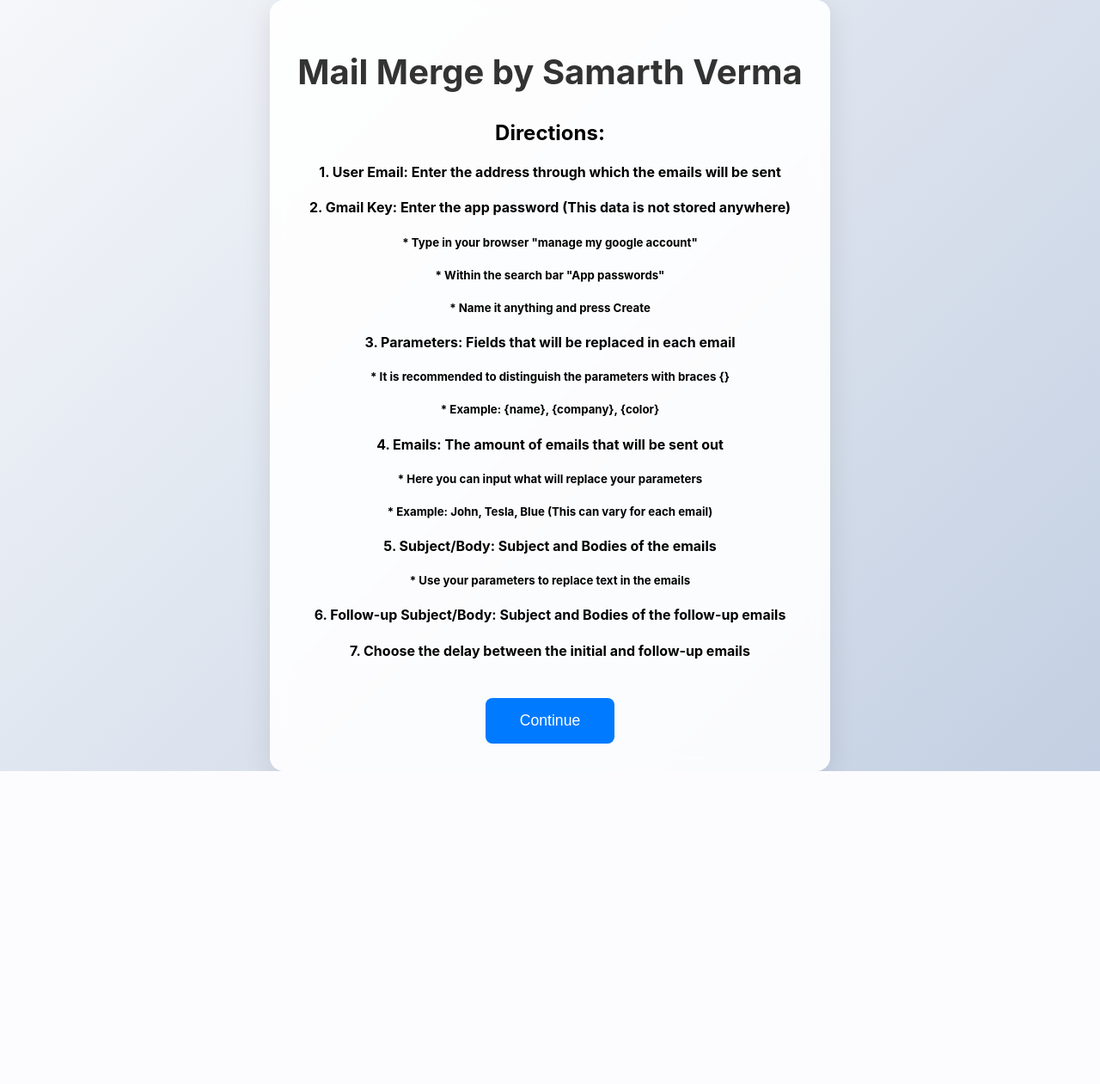
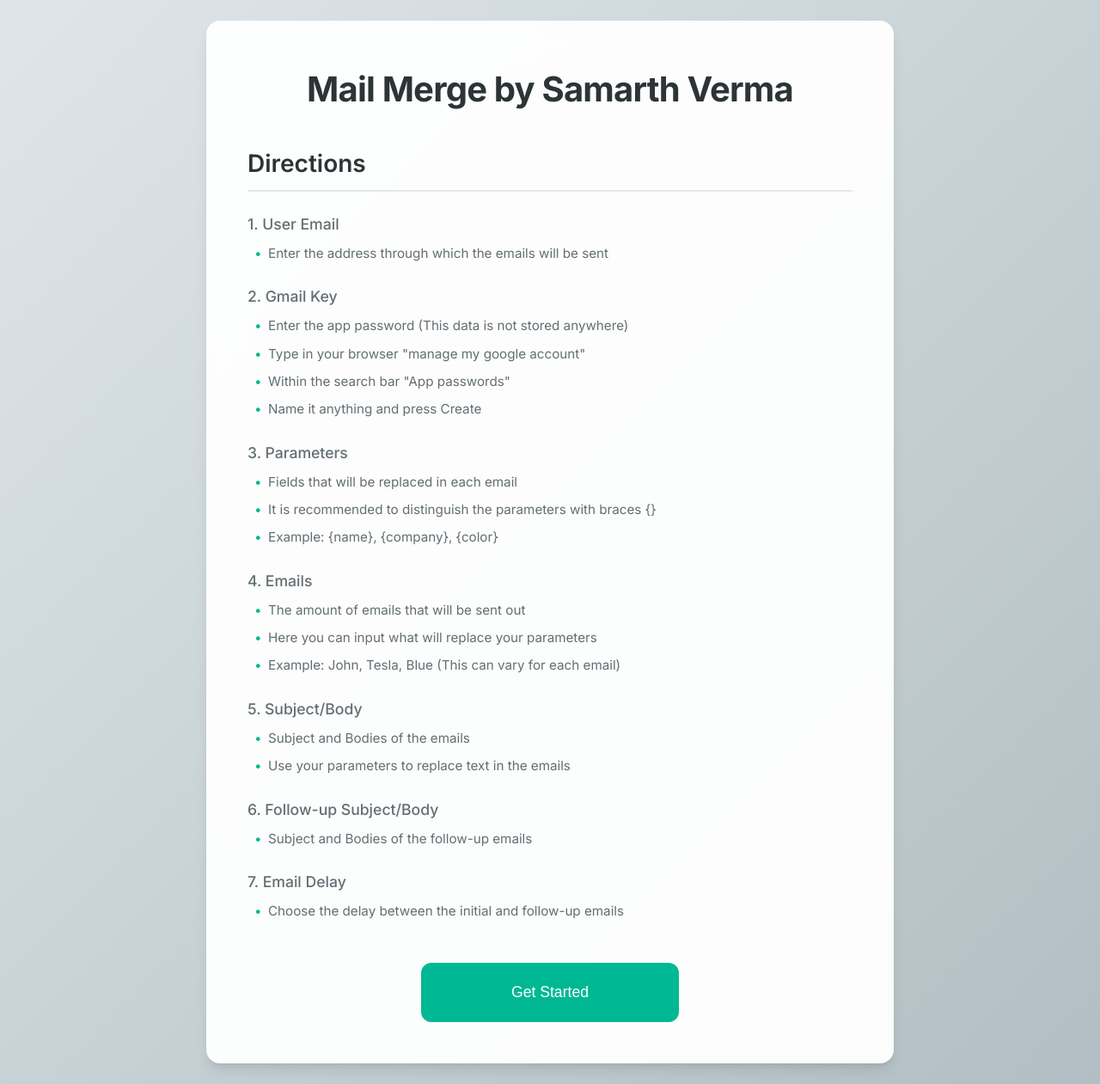
Before and after one commit to MaybeSam05/MailMerge, a Flask app: page / in a window 1280 px wide. Shown: the whole page at 86% size. Before the commit the page ends 897 px from the top, so only its background shows below. Run offline with Flask 3, Linux system fonts and the light colour scheme.

Commit message:
aesthetic changes

```diff
--- a/templates/index.html
+++ b/templates/index.html
@@ -4,81 +4,125 @@
     <meta charset="UTF-8" />
     <meta name="viewport" content="width=device-width, initial-scale=1.0" />
     <title>Mail Merge by Samarth Verma</title>
-    <link rel="stylesheet" href="{{ url_for('static', filename='styles.css') }}">
+    <link rel="preconnect" href="https://fonts.googleapis.com">
+    <link rel="preconnect" href="https://fonts.gstatic.com" crossorigin>
+    <link href="https://fonts.googleapis.com/css2?family=Inter:wght@300;400;500;600;700&display=swap" rel="stylesheet">
     <style>
-      body {
-        font-family: -apple-system, BlinkMacSystemFont, 'Segoe UI', Roboto, sans-serif;
+      :root {
+        --primary-color: #2D3436;
+        --secondary-color: #636E72;
+        --accent-color: #00B894;
+        --background-color: #F8FAFC;
+        --container-bg: rgba(255, 255, 255, 0.95);
+        --border-radius: 16px;
+        --spacing-xs: 0.5rem;
+        --spacing-sm: 1rem;
+        --spacing-md: 1.5rem;
+        --spacing-lg: 2rem;
+        --spacing-xl: 3rem;
+      }
+
+      * {
         margin: 0;
         padding: 0;
+        box-sizing: border-box;
+      }
+
+      body {
+        font-family: 'Inter', -apple-system, BlinkMacSystemFont, sans-serif;
+        line-height: 1.6;
+        color: var(--primary-color);
+        background: linear-gradient(135deg, #DFE6E9 0%, #B2BEC3 100%);
         min-height: 100vh;
         display: flex;
         justify-content: center;
         align-items: center;
-        background: linear-gradient(135deg, #f5f7fa 0%, #c3cfe2 100%);
+        padding: var(--spacing-md);
       }
 
       .container {
-        text-align: center;
-        padding: 2rem;
-        background: rgba(255, 255, 255, 0.9);
-        border-radius: 1rem;
-        box-shadow: 0 8px 32px rgba(0, 0, 0, 0.1);
-        backdrop-filter: blur(10px);
-        animation: fadeIn 0.6s ease-out;
+        max-width: 800px;
+        width: 100%;
+        background: var(--container-bg);
+        border-radius: var(--border-radius);
+        padding: var(--spacing-xl);
+        box-shadow:
+          0 10px 15px -3px rgba(0, 0, 0, 0.1),
+          0 4px 6px -2px rgba(0, 0, 0, 0.05);
+        backdrop-filter: blur(20px);
+        animation: slideUp 0.8s ease-out forwards;
       }
 
       h1 {
-        color: #333;
-        margin-bottom: 2rem;
         font-size: 2.5rem;
+        font-weight: 700;
+        color: var(--primary-color);
+        margin-bottom: var(--spacing-lg);
+        text-align: center;
+        letter-spacing: -0.02em;
       }
 
-      .platform-select {
-        margin: 1.5rem 0;
+      h2 {
+        font-size: 1.75rem;
+        font-weight: 600;
+        color: var(--primary-color);
+        margin: var(--spacing-lg) 0 var(--spacing-md);
+        padding-bottom: var(--spacing-xs);
+        border-bottom: 2px solid #E2E8F0;
       }
 
-      label {
-        display: block;
-        margin-bottom: 1rem;
-        color: #555;
-        font-size: 1.2rem;
+      h4 {
+        font-size: 1.1rem;
+        font-weight: 500;
+        color: var(--secondary-color);
+        margin: var(--spacing-md) 0 var(--spacing-xs);
       }
 
-      select {
-        padding: 0.8rem 1.5rem;
-        font-size: 1rem;
-        border: 2px solid #ddd;
-        border-radius: 0.5rem;
-        background: white;
-        cursor: pointer;
-        outline: none;
-        min-width: 200px;
+      h5 {
+        font-size: 0.95rem;
+        font-weight: 400;
+        color: var(--secondary-color);
+        margin: var(--spacing-xs) 0;
+        padding-left: var(--spacing-md);
+        position: relative;
       }
 
-      select:focus {
-        border-color: #007AFF;
+      h5::before {
+        content: "•";
+        position: absolute;
+        left: 0.5rem;
+        color: var(--accent-color);
       }
 
       button {
-        margin-top: 1.5rem;
-        padding: 1rem 2.5rem;
+        display: block;
+        width: 100%;
+        max-width: 300px;
+        margin: var(--spacing-xl) auto 0;
+        padding: var(--spacing-md) var(--spacing-lg);
         font-size: 1.1rem;
-        background: #007AFF;
+        font-weight: 500;
         color: white;
+        background: var(--accent-color);
         border: none;
-        border-radius: 0.5rem;
+        border-radius: 12px;
         cursor: pointer;
-        transition: background 0.3s ease;
+        transition: transform 0.2s ease, box-shadow 0.2s ease;
       }
 
       button:hover {
-        background: #0056b3;
+        transform: translateY(-2px);
+        box-shadow: 0 4px 12px rgba(0, 184, 148, 0.2);
       }
 
-      @keyframes fadeIn {
+      button:active {
+        transform: translateY(0);
+      }
+
+      @keyframes slideUp {
         from {
           opacity: 0;
-          transform: translateY(20px);
+          transform: translateY(30px);
         }
         to {
           opacity: 1;
@@ -86,19 +130,42 @@
         }
       }
 
-      @media (max-width: 480px) {
+      @media (max-width: 768px) {
         .container {
-          width: 90%;
-          padding: 1.5rem;
+          padding: var(--spacing-lg);
+          margin: var(--spacing-sm);
         }
 
         h1 {
           font-size: 2rem;
         }
 
-        select,
-        button {
-          width: 100%;
+        h2 {
+          font-size: 1.5rem;
+        }
+
+        h4 {
+          font-size: 1rem;
+        }
+
+        h5 {
+          font-size: 0.9rem;
+        }
+      }
+
+      @media (max-width: 480px) {
+        :root {
+          --spacing-xl: 2rem;
+          --spacing-lg: 1.5rem;
+          --spacing-md: 1rem;
+        }
+
+        .container {
+          padding: var(--spacing-md);
+        }
+
+        h1 {
+          font-size: 1.75rem;
         }
       }
     </style>
@@ -107,24 +174,38 @@
     <div class="container">
       <h1>Mail Merge by Samarth Verma</h1>
 
-      <h2>Directions:</h2>
-      <h4>1. User Email: Enter the address through which the emails will be sent</h4>
-      <h4>2. Gmail Key: Enter the app password (This data is not stored anywhere)</h4>
-      <h5>* Type in your browser "manage my google account"</h5>
-      <h5>* Within the search bar "App passwords"</h5>
-      <h5>* Name it anything and press Create</h5>
-      <h4>3. Parameters: Fields that will be replaced in each email</h4>
-      <h5>* It is recommended to distinguish the parameters with braces {}</h5>
-      <h5>* Example: {name}, {company}, {color}</h5>
-      <h4>4. Emails: The amount of emails that will be sent out</h4>
-      <h5>* Here you can input what will replace your parameters</h5>
-      <h5>* Example: John, Tesla, Blue (This can vary for each email)</h5>
-      <h4>5. Subject/Body: Subject and Bodies of the emails</h4>
-      <h5>* Use your parameters to replace text in the emails</h5>
-      <h4>6. Follow-up Subject/Body: Subject and Bodies of the follow-up emails</h4>
-      <h4>7. Choose the delay between the initial and follow-up emails</h4>
+      <h2>Directions</h2>
+      <h4>1. User Email</h4>
+      <h5>Enter the address through which the emails will be sent</h5>
+
+      <h4>2. Gmail Key</h4>
+      <h5>Enter the app password (This data is not stored anywhere)</h5>
+      <h5>Type in your browser "manage my google account"</h5>
+      <h5>Within the search bar "App passwords"</h5>
+      <h5>Name it anything and press Create</h5>
+
+      <h4>3. Parameters</h4>
+      <h5>Fields that will be replaced in each email</h5>
+      <h5>It is recommended to distinguish the parameters with braces {}</h5>
+      <h5>Example: {name}, {company}, {color}</h5>
+
+      <h4>4. Emails</h4>
+      <h5>The amount of emails that will be sent out</h5>
+      <h5>Here you can input what will replace your parameters</h5>
+      <h5>Example: John, Tesla, Blue (This can vary for each email)</h5>
+
+      <h4>5. Subject/Body</h4>
+      <h5>Subject and Bodies of the emails</h5>
+      <h5>Use your parameters to replace text in the emails</h5>
+
+      <h4>6. Follow-up Subject/Body</h4>
+      <h5>Subject and Bodies of the follow-up emails</h5>
+
+      <h4>7. Email Delay</h4>
+      <h5>Choose the delay between the initial and follow-up emails</h5>
+
       <form action="/" method="post">
-        <button type="submit">Continue</button>
+        <button type="submit">Get Started</button>
       </form>
     </div>
   </body>
```
Also changed, not shown: templates/parameters.html (+112 -47 lines).
